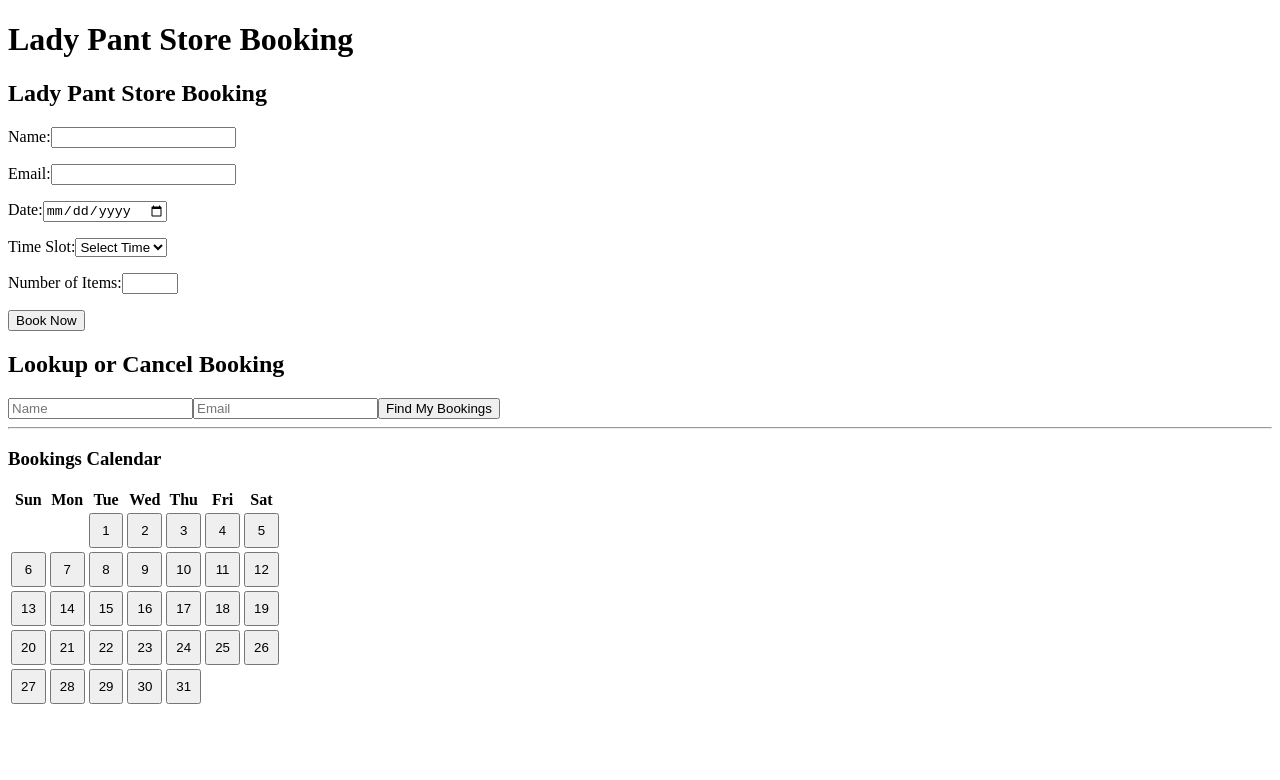
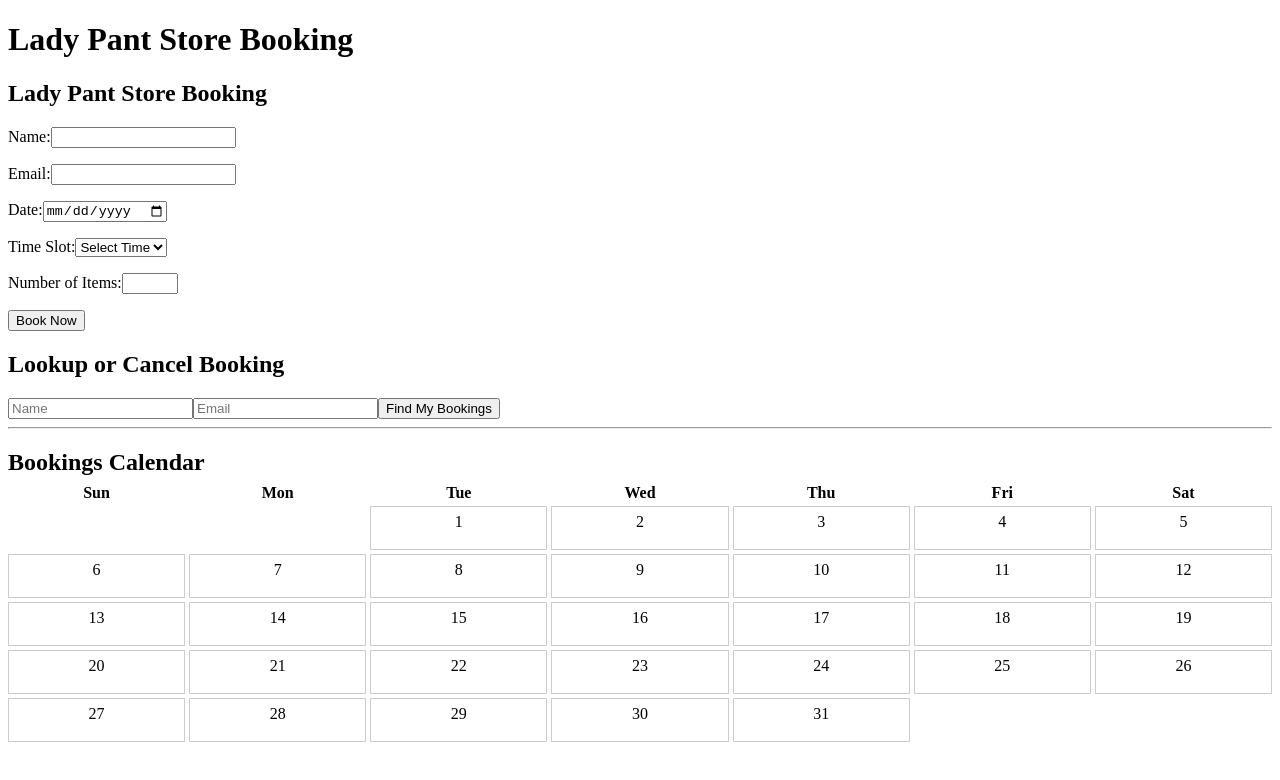
Before and after one commit to Barry-byte-cyber/Lady-Store-Booking-Finally, a React (Vite) app: page / in a window 1280 px wide. Shown: the top 780 px of the page. Built offline with nearby package versions, Linux system fonts and the light colour scheme.

Commit message:
Restore full calendar layout with weekday grid in CalendarView

```diff
--- a/src/Components/CalendarView.css
+++ b/src/Components/CalendarView.css
@@ -1,4 +1,32 @@
-td button {
-  padding: 0.5rem;
-  width: 100%;
+.calendar-container {
+  margin-top: 1rem;
 }
+
+.calendar-title {
+  font-weight: bold;
+  margin-bottom: 0.5rem;
+}
+
+.calendar-grid {
+  display: grid;
+  grid-template-columns: repeat(7, 1fr);
+  gap: 4px;
+}
+
+.calendar-header {
+  font-weight: bold;
+  text-align: center;
+}
+
+.calendar-cell {
+  text-align: center;
+  padding: 6px;
+  border: 1px solid #ccc;
+  cursor: pointer;
+  min-height: 30px;
+}
+
+.calendar-cell.empty {
+  border: none;
+  cursor: default;
+}
--- a/src/Components/CalendarView.jsx
+++ b/src/Components/CalendarView.jsx
@@ -1,69 +1,47 @@
 import React from "react";
 import "./CalendarView.css";
 
-const CalendarView = ({ onDateClick, selectedDate, highlightDates = {} }) => {
+const CalendarView = ({ onDateClick }) => {
   const today = new Date();
   const year = today.getFullYear();
   const month = today.getMonth();
 
-  const firstDay = new Date(year, month, 1).getDay(); // 0 = Sunday
-  const daysInMonth = new Date(year, month + 1, 0).getDate();
+  const firstDayOfMonth = new Date(year, month, 1);
+  const lastDayOfMonth = new Date(year, month + 1, 0);
 
-  const dayLabels = ["Sun", "Mon", "Tue", "Wed", "Thu", "Fri", "Sat"];
-  const weeks = [];
-  let day = 1 - firstDay;
+  const daysInMonth = lastDayOfMonth.getDate();
+  const startDay = firstDayOfMonth.getDay(); // 0 (Sun) - 6 (Sat)
 
-  for (let i = 0; i < 6; i++) {
-    const week = [];
-    for (let j = 0; j < 7; j++) {
-      const currentDate = new Date(year, month, day);
-      const dateStr = currentDate.toISOString().split("T")[0];
-      const isCurrentMonth = day >= 1 && day <= daysInMonth;
+  const dates = [];
 
-      week.push(
-        <td key={j} className="border text-center p-2">
-          {isCurrentMonth ? (
-            <button
-              onClick={() => onDateClick && onDateClick(dateStr)}
-              className={`w-full rounded ${
-                selectedDate === dateStr ? "bg-blue-300" : ""
-              } ${
-                highlightDates[dateStr] === "full"
-                  ? "bg-blue-500 text-white"
-                  : highlightDates[dateStr] === "partial"
-                  ? "bg-yellow-300"
-                  : highlightDates[dateStr] === "empty"
-                  ? "bg-green-300"
-                  : ""
-              }`}
-            >
-              {day}
-            </button>
-          ) : (
-            ""
-          )}
-        </td>
-      );
-      day++;
-    }
-    weeks.push(<tr key={i}>{week}</tr>);
+  // Fill in blanks for days before 1st
+  for (let i = 0; i < startDay; i++) {
+    dates.push(null);
+  }
+
+  // Add actual days
+  for (let day = 1; day <= daysInMonth; day++) {
+    dates.push(new Date(year, month, day));
   }
 
   return (
-    <div>
-      <h3 className="font-semibold text-lg mb-2">Bookings Calendar</h3>
-      <table className="table-auto border-collapse w-full">
-        <thead>
-          <tr>
-            {dayLabels.map((d) => (
-              <th key={d} className="border p-1">
-                {d}
-              </th>
-            ))}
-          </tr>
-        </thead>
-        <tbody>{weeks}</tbody>
-      </table>
+    <div className="calendar-container">
+      <h2 className="calendar-title">Bookings Calendar</h2>
+      <div className="calendar-grid">
+        {["Sun", "Mon", "Tue", "Wed", "Thu", "Fri", "Sat"].map((d) => (
+          <div key={d} className="calendar-header">{d}</div>
+        ))}
+
+        {dates.map((date, i) => (
+          <div
+            key={i}
+            className={`calendar-cell ${date ? "clickable" : "empty"}`}
+            onClick={() => date && onDateClick && onDateClick(date.toISOString().split("T")[0])}
+          >
+            {date ? date.getDate() : ""}
+          </div>
+        ))}
+      </div>
     </div>
   );
 };
```
